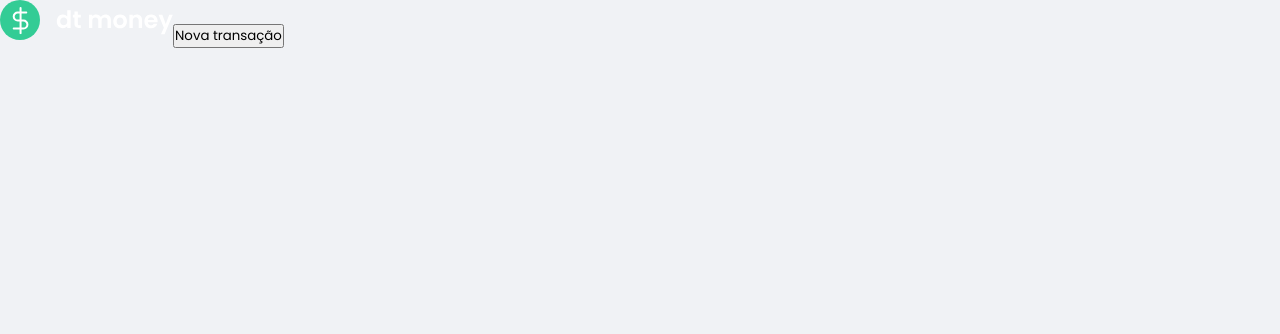
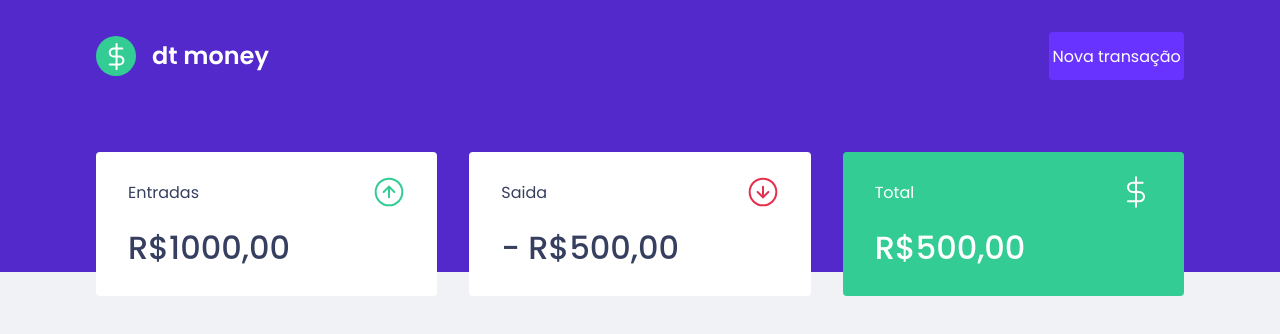
Before and after one commit to ederusena/dtmoney-reactjs, a React (Create React App) app: page / in a window 1280 px wide. Shown: the top 334 px of the page. Built offline with nearby package versions, Linux system fonts and the light colour scheme.

Commit message:
✅: adding Dashboard - Summary

```diff
--- a/public/index.html
+++ b/public/index.html
@@ -12,7 +12,7 @@
       name="description"
       content="Web site created using create-react-app"
     />
-    <link href="https://fonts.googleapis.com/css2?family=Poppins:wght@400;600&display=swap" rel="stylesheet">
+    <link href="https://fonts.googleapis.com/css2?family=Poppins:wght@400;500;600&display=swap" rel="stylesheet">
     <title>dtmoney</title>
   </head>
   <body>
--- a/src/App.tsx
+++ b/src/App.tsx
@@ -1,4 +1,5 @@
-import { Header } from "./components/Header";
+import { Dashboard } from "./components/Dashboard/dashboard";
+import { Header } from "./components/Header/header";
 import { GlobalStyle } from "./styles/styles"
 
 export function App() {
@@ -6,6 +7,7 @@
   return (
     <>
       <Header />
+      <Dashboard />
       <GlobalStyle />
     </>
   );
--- /dev/null
+++ b/src/components/Dashboard/dashboard.styles.ts
@@ -0,0 +1,7 @@
+import styled from "styled-components";
+
+export const Container = styled.main`
+    max-width: 1120px;
+    margin: 0 auto;
+    padding: 2.5rem 1rem;
+`;
--- /dev/null
+++ b/src/components/Dashboard/dashboard.tsx
@@ -0,0 +1,10 @@
+import Summary from "../Summary/summary";
+import { Container } from "./dashboard.styles";
+
+export function Dashboard() {
+    return (
+        <Container>
+            <Summary />
+        </Container>
+    );
+}
--- a/src/components/Header/styles.ts
+++ b/src/components/Header/header.styles.ts
@@ -1,6 +1,6 @@
 import styled from "styled-components";
 
-export const Container = styled.header`
+export const Container = styled.div`
     background: var(--blue);
 `;
 
--- /dev/null
+++ b/src/components/Header/header.tsx
@@ -0,0 +1,15 @@
+import logoImg from '../../assets/logo.svg';
+import { Container, Content } from './header.styles';
+
+export function Header() {
+    return (
+        <Container>
+            <Content>
+                <img src={logoImg} alt="dt money" />
+                <button type="button">
+                    Nova transação
+                </button>
+            </Content>
+        </Container>
+    );
+}
--- a/src/components/Header/index.tsx
+++ /dev/null
@@ -1,13 +0,0 @@
-import logoImg from '../../assets/logo.svg';
-import { Container } from './styles';
-
-export function Header() {
-    return (
-        <Container>
-            <img src={logoImg} alt="dt money" />
-            <button type="button">
-                Nova transação
-            </button>
-        </Container>
-    );
-}
--- /dev/null
+++ b/src/components/Summary/summary.styles.ts
@@ -0,0 +1,34 @@
+import styled from "styled-components";
+
+export const Container = styled.div`
+    display: grid;
+    grid-template-columns: repeat(3, 1fr);
+    gap: 2rem;
+    margin-top: -10rem;
+
+    div {
+        background: var(--shape);
+        padding: 1.5rem 2rem;
+        border-radius: 0.25rem;
+        color: var(--text-title);
+
+        header {
+            display: flex;
+            align-items: center;
+            justify-content: space-between;
+        }
+
+        strong {
+            display: block; // por que o strong nao aceita margin top por padrao
+            margin-top: 1rem;
+            font-size: 2rem;
+            font-weight: 500;
+            line-height: 3rem;
+        }
+
+        &.highlight-background {
+            background: var(--green);
+            color: #FFF;
+        }
+    }
+`;
--- /dev/null
+++ b/src/components/Summary/summary.tsx
@@ -0,0 +1,36 @@
+import { Container } from './summary.styles';
+import incomeImg from '../../assets/income.svg';
+import outcomeImg from '../../assets/outcome.svg';
+import totalImg from '../../assets/total.svg';
+
+function Summary() {
+    return (
+        <Container>
+            <div>
+                 <header>
+                     <p>Entradas</p>
+                     <img src={incomeImg} alt="Entradas" />
+                 </header>
+                 <strong>R$1000,00</strong>
+            </div>
+
+            <div>
+                 <header>
+                     <p>Saida</p>
+                     <img src={outcomeImg} alt="Saída" />
+                 </header>
+                 <strong>- R$500,00</strong>
+            </div>
+
+            <div className='highlight-background'>
+                 <header>
+                     <p>Total</p>
+                     <img src={totalImg} alt="Total" />
+                 </header>
+                 <strong>R$500,00</strong>
+            </div>
+        </Container>
+    );
+}
+
+export default Summary;
--- a/src/styles/styles.ts
+++ b/src/styles/styles.ts
@@ -4,7 +4,8 @@
     :root {
         --background-color: #f0f2f5;
         --red: #e52e4d;
-        --: #5429cc;
+        --blue: #5429cc;
+        --green: #33cc95;
 
         --blue-light: #6933ff;
 
```
